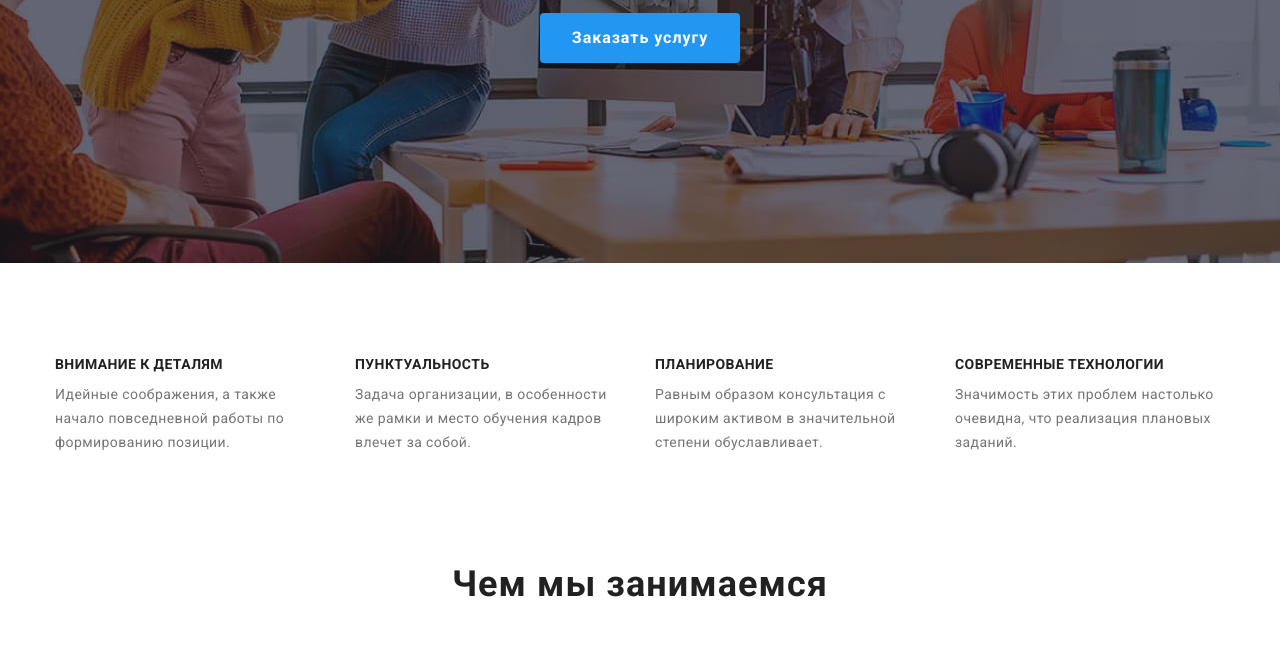
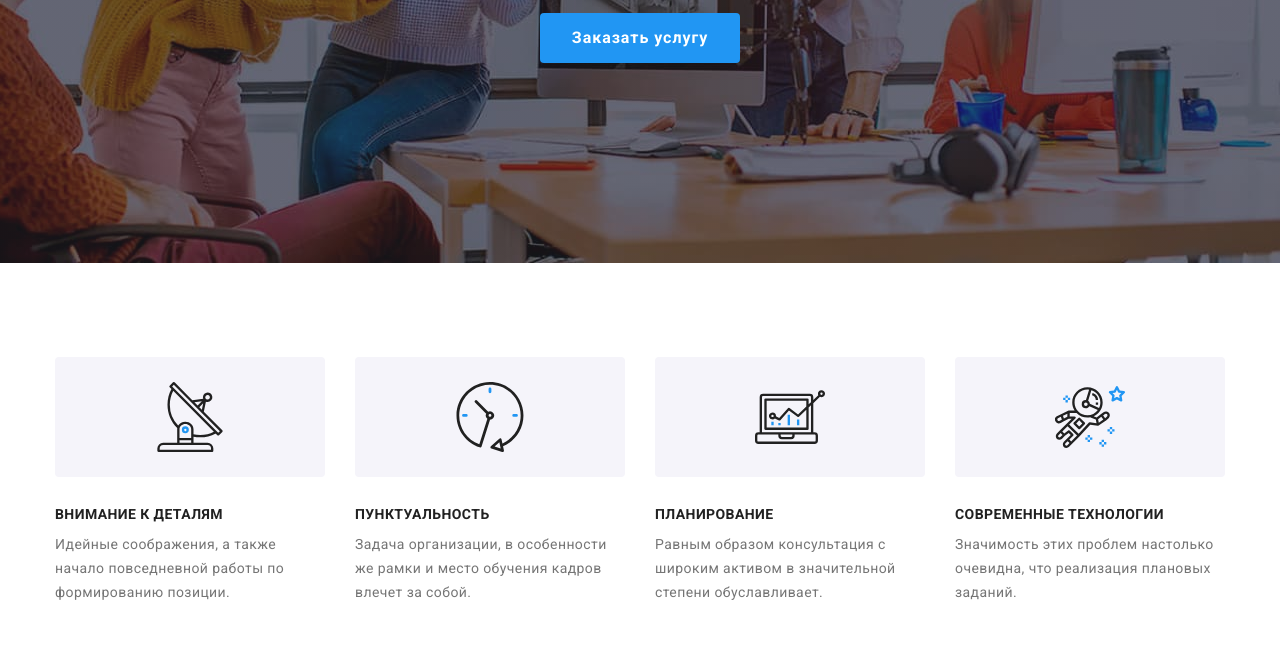
Before and after one commit to Maryna1212/goit-markup-hw-04, a plain HTML site: page index.html in a window 1280 px wide. Shown: the part 419-1071 px from the top of the page. Drawn offline with nearby package versions, Linux system fonts and the light colour scheme.

Commit message:
add icons-svg from sprite-svg i section features

```diff
--- a/css/style.css
+++ b/css/style.css
@@ -143,6 +143,20 @@ ul {
   display: flex;
   padding-top: 94px;
   padding-bottom: 94px;
+}
+
+.container-icon {
+  margin-bottom: 30px;
+  padding: 25px 100px;
+  height: 120px;
+  background-color: var(--c-light-grey-color);
+  border-radius: 4px;
+}
+
+.icon-feature {
+  width: 70px;
+  height: 70px;
+  margin: 0;
 }
 
 .features .feature-item {
--- a/index.html
+++ b/index.html
@@ -47,18 +47,38 @@
         <div class="container">
         <ul class="features">
           <li class="feature-item">
+            <div class="container-icon">
+               <svg class="icon-feature">
+                 <use href="./images/symbol-defs-1.svg#icon-antenna"></use>
+               </svg>
+            </div>
             <h3 class="title-feature">Внимание к деталям</h3>
             <p class="feature-description">Идейные соображения, а также начало повседневной работы по формированию позиции.</p>
           </li>
           <li class="feature-item">
+            <div class="container-icon">
+              <svg class="icon-feature">
+                <use href="./images/symbol-defs-1.svg#icon-clock"></use>
+              </svg>
+            </div>
             <h3 class="title-feature">Пунктуальность</h3>
             <p class="feature-description">Задача организации, в особенности же рамки и место обучения кадров влечет за собой.</p>
           </li>
           <li class="feature-item">
+            <div class="container-icon">
+              <svg class="icon-feature">
+                <use href="./images/symbol-defs-1.svg#icon-diagram"></use>
+              </svg>
+            </div>
             <h3 class="title-feature">Планирование</h3>
             <p class="feature-description">Равным образом консультация с широким активом в значительной степени обуславливает.</p>
           </li>
           <li class="feature-item">
+            <div class="container-icon">
+              <svg class="icon-feature">
+                <use href="./images/symbol-defs-1.svg#icon-astronaut"></use>
+              </svg>
+            </div>
             <h3 class="title-feature">Современные технологии</h3>
             <p class="feature-description">Значимость этих проблем настолько очевидна, что реализация плановых заданий.</p>
           </li>
```
